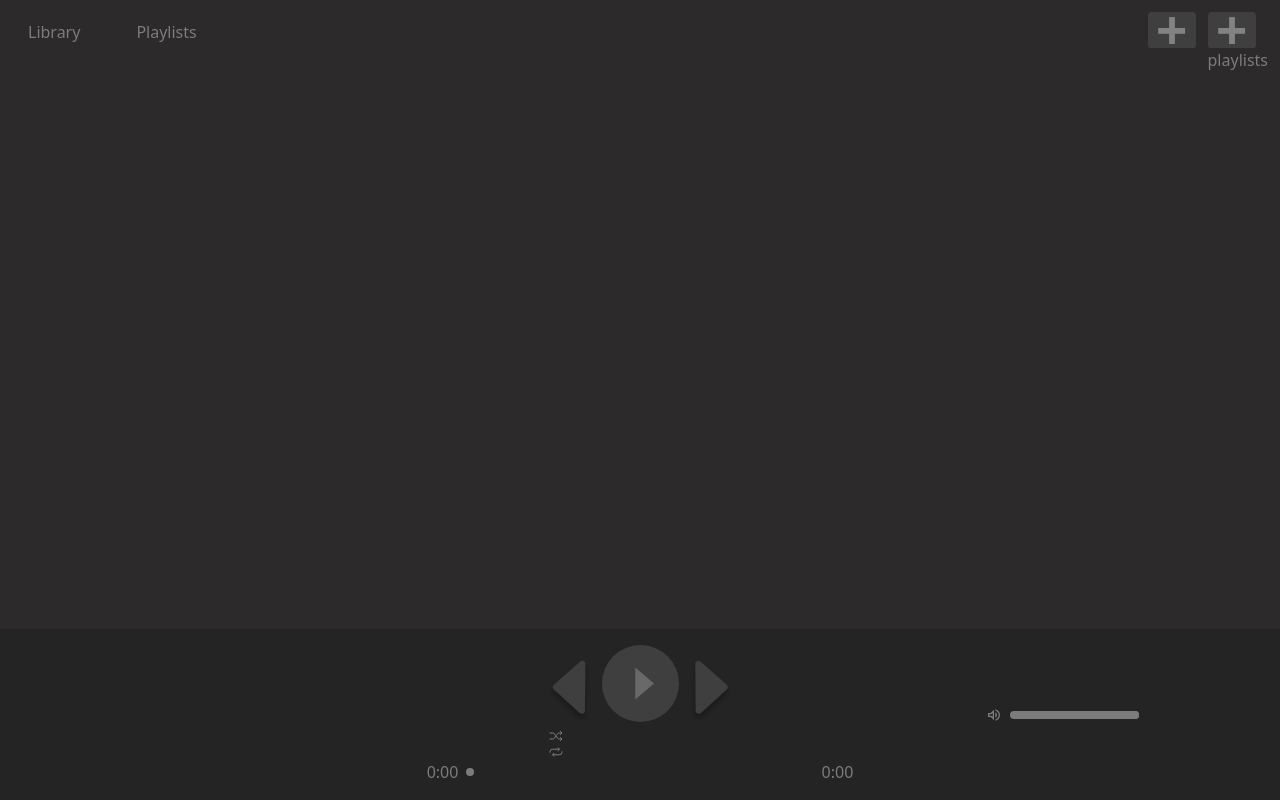
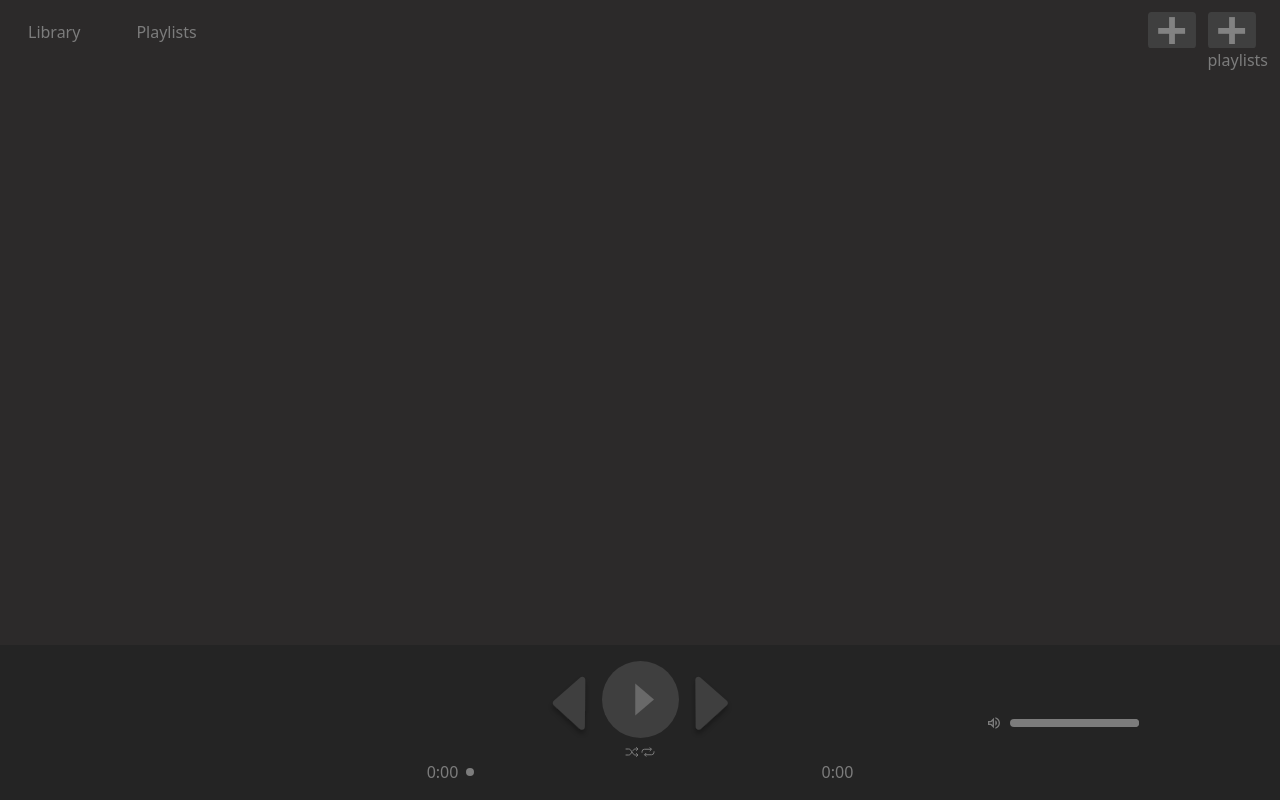
Before and after one commit to crichmond-clark/askeladd-media-player, a React (Vite) app in the folder app/: page / in a window 1280 px wide. Built offline with nearby package versions, Linux system fonts and the light colour scheme.

Commit message:
sync repeat and shuffle button states to state

```diff
--- a/app/src/components/MediaControls.tsx
+++ b/app/src/components/MediaControls.tsx
@@ -23,6 +23,7 @@ export function MediaControls() {
   );
   const isRepeat = usePlayerStore((state) => state.isRepeat);
   const setIsRepeat = usePlayerStore((state) => state.setIsRepeat);
+  const shuffleIndexArray = usePlayerStore((state) => state.shuffleIndexArray);
   const handleProgressBarChange = (e: ChangeEvent<HTMLInputElement>) => {
     if (!audioElement) return;
 
@@ -194,16 +195,22 @@ export function MediaControls() {
                 </defs>
               </svg>
             </button>
+          </div>
 
-            <div>
-              {isRepeat && <h1>mango</h1>}
-              <IoShuffleOutline
-                className="cursor-pointer"
-                onClick={setShuffleIndexArray}
-              />
-            </div>
+          <div className="flex">
+            <IoShuffleOutline
+              className={`cursor-pointer hover:text-gray-100 ${
+                shuffleIndexArray.length > 0 && "text-gray-100"
+              }`}
+              onClick={setShuffleIndexArray}
+            />
 
-            <IoRepeat className="cursor-pointer" onClick={setIsRepeat} />
+            <IoRepeat
+              className={`cursor-pointer hover:text-gray-100 ${
+                isRepeat && "text-gray-100"
+              }`}
+              onClick={setIsRepeat}
+            />
           </div>
 
           <div className="flex items-center px-4  md:w-full xl:px-0">
--- a/app/src/stores/player.tsx
+++ b/app/src/stores/player.tsx
@@ -93,6 +93,9 @@ export const usePlayerStore = create<PlayerState>()((set) => ({
   shuffleIndexArray: [],
   setShuffleIndexArray: () => {
     set((state) => {
+      if (state.shuffleIndexArray.length > 0) {
+        return { shuffleIndexArray: [] };
+      }
       const songsArray =
         state.selectedPlaylist === "library"
           ? useLibraryStore.getState().songs
```
